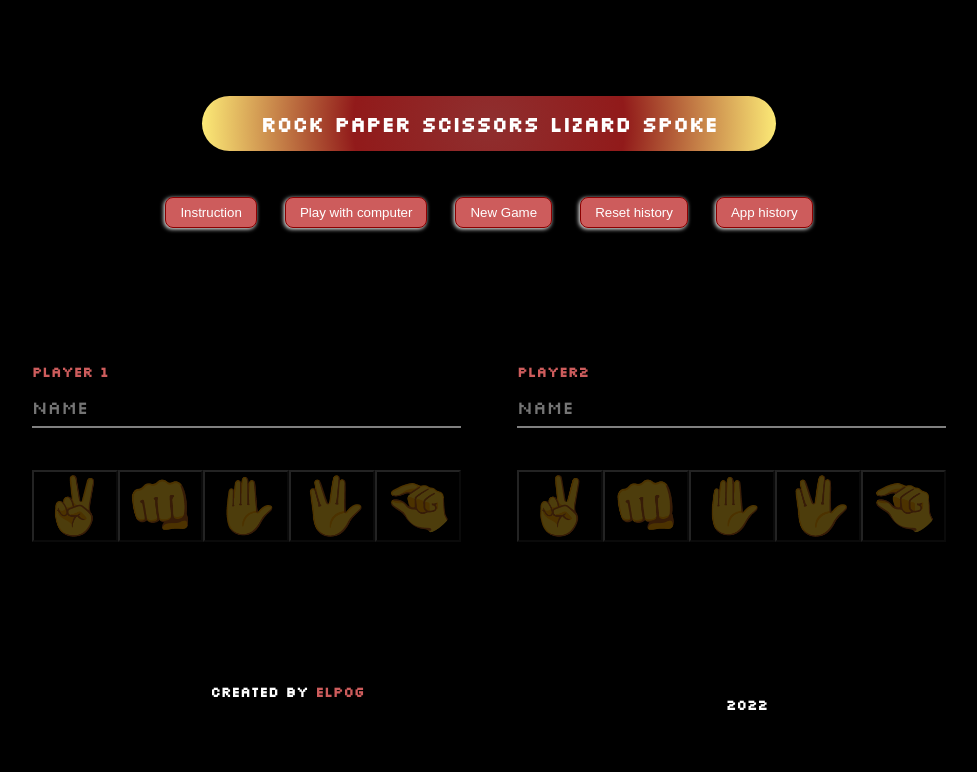
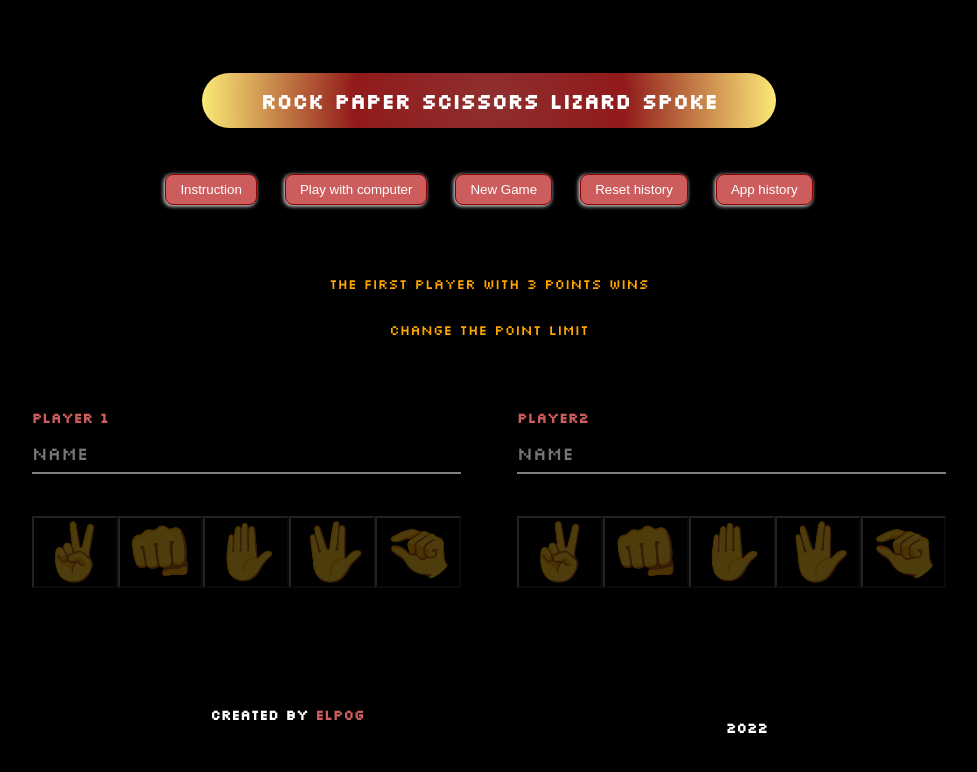
Before and after one commit to eLPog/RPS, a React (Create React App) app: page / in a window 1280 px wide. Shown: the top 772 px of the page, without its empty margins (151-1128 px from the left). Built offline with nearby package versions, Linux system fonts and the light colour scheme.

Commit message:
after points limit game is over

```diff
--- a/src/App.tsx
+++ b/src/App.tsx
@@ -26,6 +26,7 @@ function App() {
   const [namesAdded, setNamesAdded] = useState<boolean>(false);
   const [playAgainstComputer, setPlayAgainstComputer] = useState<boolean>(false);
   const [computerSign, setComputerSign] = useState<string>('');
+  const [pointsLimit, setPointsLimit] = useState<number>(3);
   const [hamburgerMenuActive, setHamburgerMenuActive] = useState<boolean>(false);
 
   const menuHandler = useCallback(() => {
@@ -51,7 +52,8 @@ function App() {
     setNamesAdded(false);
     setResultsHistory([]);
     setGameNumber(1);
-    setPlayAgainstComputer(false);
+    if (!playAgainstComputer)setPlayAgainstComputer(false);
+    setRoundFinished(false);
     localStorage.clear();
   };
   const resetHistory = () => {
@@ -94,7 +96,14 @@ function App() {
     }
     setRoundFinished(false);
   }, [playAgainstComputer, roundFinished]);
-
+  const nextRound = () => {
+    if (!playAgainstComputer)setPlayAgainstComputer(false);
+    setPlayer1Score(0);
+    setPlayer2Score(0);
+    setResultsHistory([]);
+    setGameNumber(1);
+    setRoundFinished(false);
+  };
   const playWithComputer = () => {
     if (playAgainstComputer) {
       setPlayAgainstComputer(false);
@@ -168,6 +177,7 @@ function App() {
         player2Score,
         playAgainstComputer,
         roundFinished,
+        pointsLimit,
         deletePlayersNames,
         resetHistory,
         playWithComputer,
@@ -198,6 +208,7 @@ function App() {
                   lastGame={lastGame}
                   newGame={newGame}
                   checkWinner={checkWinner}
+                  nextRound={nextRound}
                 />
                 <Results />
                 <History resultsHistory={resultsHistory} />
--- a/src/components/PlayZone/PlayZone.css
+++ b/src/components/PlayZone/PlayZone.css
@@ -15,3 +15,12 @@
     color: var(--second-color);
     font-size: 3.2rem;
 }
+.gameOverSummary {
+    display: flex;
+    flex-direction: column;
+    align-items: center;
+}
+.winnerNameSummary {
+    font-size: 1.4em;
+    color:var(--second-color)
+}
--- a/src/components/PlayZone/PlayZone.tsx
+++ b/src/components/PlayZone/PlayZone.tsx
@@ -9,10 +9,14 @@ export function PlayZone(props:{
   player2Choice:string,
   checkWinner:(p1choice:string, p2choice:string)=>void,
   lastGame:LastGameInterface,
-  newGame:()=>void
+  newGame:()=>void,
+  nextRound:()=>void
 
 }) {
-  const { roundFinished, playAgainstComputer, winner } = useContext(GameContext);
+  const {
+    roundFinished, playAgainstComputer, winner, player1Score, player2Score, pointsLimit, player1Name, player2Name,
+  } = useContext(GameContext);
+  const fullGameWinner = player1Score > player2Score ? player1Name : player2Name;
   return (
     <div className="playZone">
       {!roundFinished && (!props.player1Choice || !props.player2Choice) ? (
@@ -23,7 +27,7 @@ export function PlayZone(props:{
 
       {(props.player1Choice && props.player2Choice) || (props.player1Choice && playAgainstComputer) ?
         <Button text="Play" onClick={() => props.checkWinner(props.player1Choice, props.player2Choice)} /> : null}
-      {roundFinished && (
+      {roundFinished && (player1Score < pointsLimit && player2Score < pointsLimit) && (
         <>
           <span>
             {props.lastGame.player1}
@@ -40,6 +44,21 @@ export function PlayZone(props:{
         </>
 
       )}
+      {roundFinished && (player1Score >= pointsLimit || player2Score >= pointsLimit) && (
+      <div className="gameOverSummary">
+        <p>Game over</p>
+        <p>
+          The winner is:
+          <span className="winnerNameSummary">
+            {fullGameWinner}
+          </span>
+        </p>
+        <p>
+          <Button text="New Game" onClick={props.nextRound} />
+
+        </p>
+      </div>
+      )}
 
     </div>
   );
--- a/src/components/SelectWall/SelectWall.css
+++ b/src/components/SelectWall/SelectWall.css
@@ -5,6 +5,15 @@
     margin:3rem 0;
 
 }
+.pointsLimitContainer {
+    display: flex;
+    flex-direction: column;
+    justify-content: center;
+    align-items: center;
+    color:orange;
+
+}
+
 .blocked {
     opacity: 0.15;
 }
--- a/src/components/SelectWall/SelectWall.tsx
+++ b/src/components/SelectWall/SelectWall.tsx
@@ -14,10 +14,28 @@ export function SelectWall(props:{
 
 }) {
   const {
-    roundFinished, player1Choice, player2Choice, player1Name, player2Name, playAgainstComputer,
+    roundFinished, player1Choice, player2Choice, player1Name, player2Name, playAgainstComputer, pointsLimit,
   } = useContext(GameContext);
   return (
     <>
+      <div className={`pointsLimitContainer ${roundFinished && 'blocked'}`}>
+        <div>
+          <p>
+            {' '}
+            The first player with
+            {' '}
+            {pointsLimit}
+            {' '}
+            points wins
+          </p>
+        </div>
+        <div>
+          <p>
+            Change the point limit
+          </p>
+        </div>
+
+      </div>
       <div className={`selectWall ${roundFinished && 'blocked'}`}>
 
         <Selections
--- a/src/context/GameContext.tsx
+++ b/src/context/GameContext.tsx
@@ -8,11 +8,12 @@ interface GameContextInterface {
     winner: string,
     player1Score: number,
     player2Score: number,
+    playAgainstComputer:any,
+    roundFinished:any,
+    pointsLimit:number,
     deletePlayersNames:()=>void,
     resetHistory:()=>void,
-    playAgainstComputer:any,
     playWithComputer:()=>void,
-    roundFinished:any
 }
 
 export const GameContext:React.Context<GameContextInterface > = createContext({
@@ -25,6 +26,7 @@ export const GameContext:React.Context<GameContextInterface > = createContext({
   player2Score: 0,
   playAgainstComputer: false,
   roundFinished: false,
+  pointsLimit: 3,
   deletePlayersNames: ():void => {},
   resetHistory: ():void => {},
   playWithComputer: ():void => {},
```
